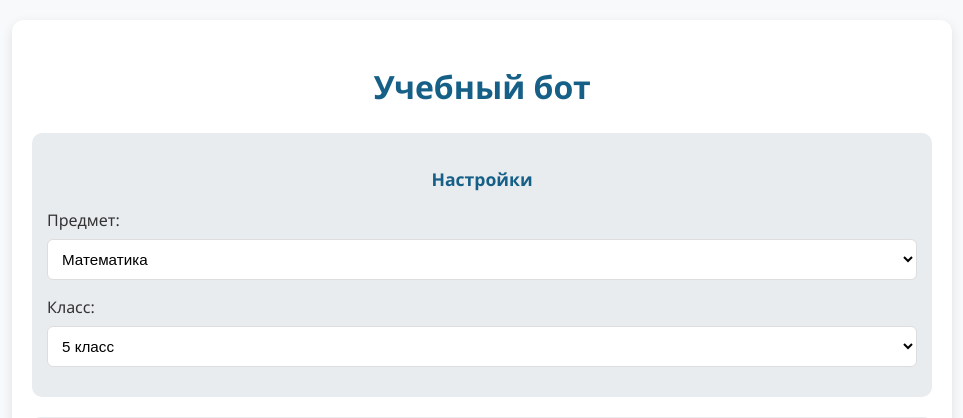
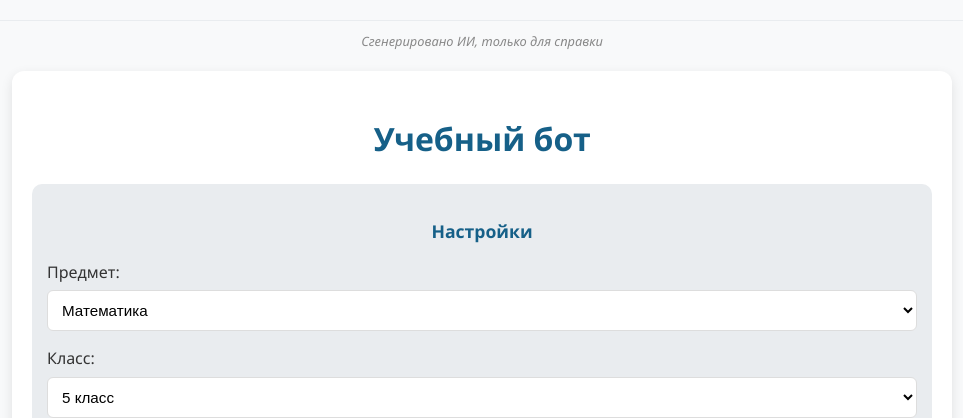
Before and after one commit to guglpeta57-source/site-bot, a Flask app: page / in a window 1280 px wide. Shown: the top 418 px of the page, without its empty margins (158-1121 px from the left). Run offline with Flask 3, Linux system fonts and the light colour scheme; parts of the project's set-up code (start-up, migrations or seed data) failed here and were passed over.

Commit message:
Update index.html

```diff
--- a/templates/index.html
+++ b/templates/index.html
@@ -12,6 +12,13 @@
             onload="renderMathInElement(document.body);"></script>
 </head>
 <body>
+
+     <!-- Дисклеймер об ИИ -->
+     <div class="disclaimer">
+     Сгенерировано ИИ, только для справки
+     </div>
+    </div>  <!-- Закрытие контейнера -->
+
     <div class="container">
         <h1>Учебный бот</h1>
 
```
